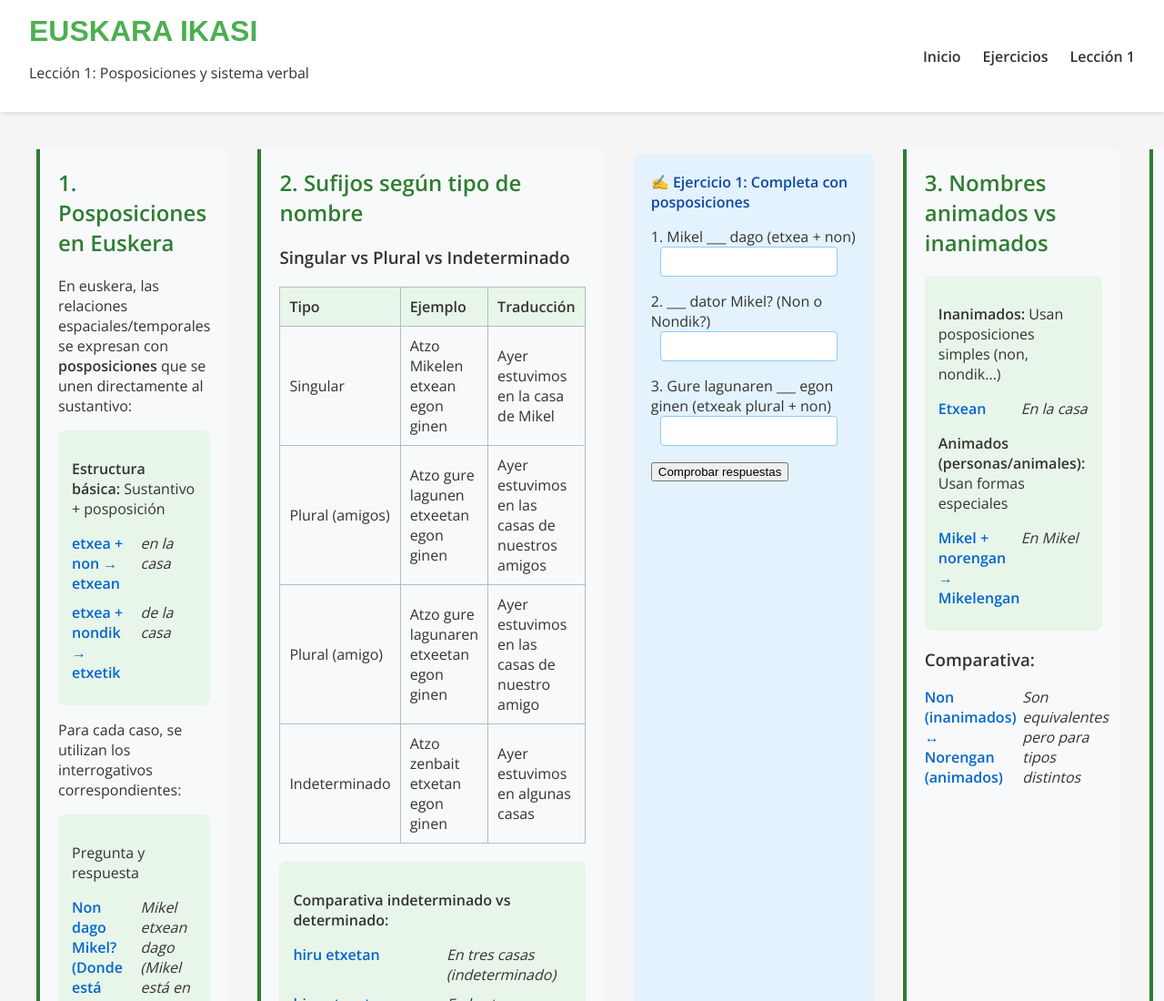
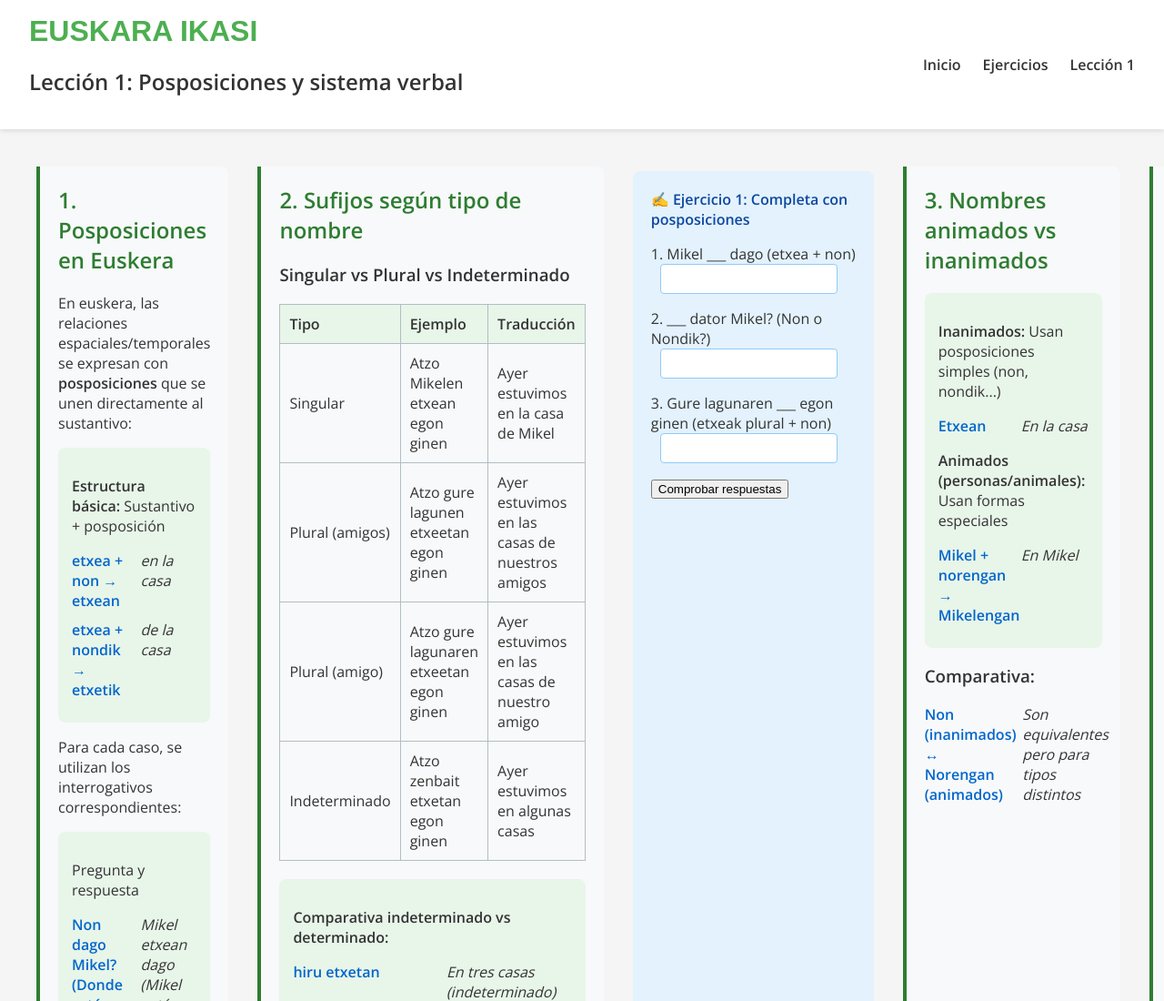
Before and after one commit to KoldoAH/web_euskera, a plain HTML site: page lecciones/leccionA1_clase2.html in a window 1280 px wide. Shown: the top 1100 px of the page at 91% size. Drawn offline with nearby package versions, Linux system fonts and the light colour scheme; files that its build step writes are made by us from their sources; a web font is replaced by a local one.

Commit message:
Update leccionA1_clase2.html

```diff
--- a/lecciones/leccionA1_clase2.html
+++ b/lecciones/leccionA1_clase2.html
@@ -85,7 +85,7 @@
     <header class="header">
         <div class="logo">
             <h1>EUSKARA IKASI</h1>
-            <p>Lección 1: Posposiciones y sistema verbal</p>
+            <h2>Lección 1: Posposiciones y sistema verbal</h2>
         </div>
         <nav class="navbar">
             <ul>
```
